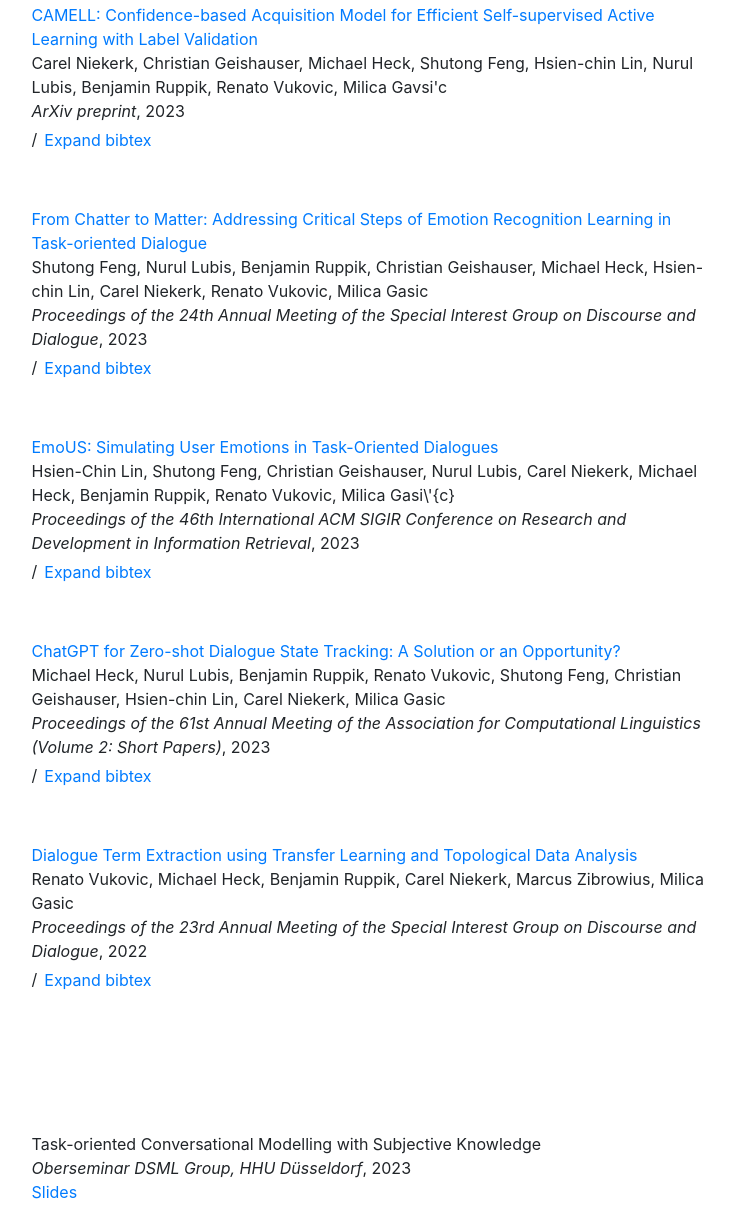
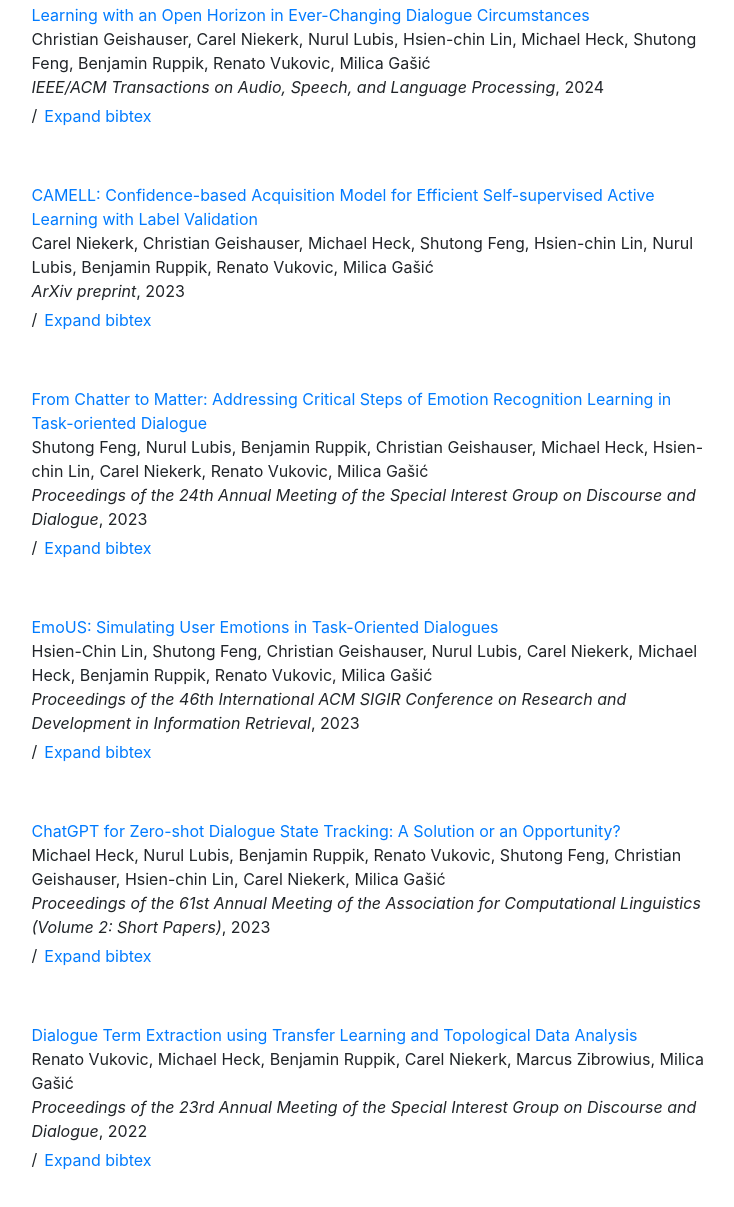
Before and after one commit to renatovukovic/renatovukovic.github.io, a plain HTML site: page index.html in a window 1280 px wide. Shown: the part 405-1612 px from the top of the page, without its empty margins (386-1120 px from the left). Drawn offline with nearby package versions, Linux system fonts and the light colour scheme.

Commit message:
add publication

```diff
--- a/index.html
+++ b/index.html
@@ -51,28 +51,33 @@
                 <div class="row" style="margin-top: 1em;">
                     <div class="col-sm-12" style="">
                         <h4>Publications</h4>
-                        <div style="margin-bottom: 3em;"> <div class="row"><div class="col-sm-3"></div><div class="col-sm-9"><a href="https://api.semanticscholar.org/CorpusID:264128297" target="_blank">CAMELL: Confidence-based Acquisition Model for Efficient Self-supervised Active Learning with Label Validation</a> <br>Carel Niekerk, Christian Geishauser, Michael Heck, Shutong Feng, Hsien-chin Lin, Nurul Lubis, Benjamin Ruppik, Renato Vukovic, Milica Gavsi'c <br><span style="font-style: italic;">ArXiv preprint</span>, 2023 <br> /<button class="btn btn-link" type="button" data-toggle="collapse" data-target="#collapseNiekerk2023CAMELLCA" aria-expanded="false" aria-controls="collapseExample" style="margin-left: -6px; margin-top: -2px;">Expand bibtex</button><div class="collapse" id="collapseNiekerk2023CAMELLCA"><div class="card card-body"><pre><code>@InProceedings{Niekerk2023CAMELLCA,
-	author = {Carel Niekerk and Christian Geishauser and Michael Heck and Shutong Feng and Hsien-chin Lin and Nurul Lubis and Benjamin Ruppik and Renato Vukovic and Milica Gavsi'c},
+                        <div style="margin-bottom: 3em;"> <div class="row"><div class="col-sm-3"></div><div class="col-sm-9"><a href="https://ieeexplore.ieee.org/document/10491378" target="_blank">Learning with an Open Horizon in Ever-Changing Dialogue Circumstances</a> <br>Christian Geishauser, Carel Niekerk, Nurul Lubis, Hsien-chin Lin, Michael Heck, Shutong Feng, Benjamin Ruppik, Renato Vukovic, Milica Gašić <br><span style="font-style: italic;">IEEE/ACM Transactions on Audio, Speech, and Language Processing</span>, 2024 <br> /<button class="btn btn-link" type="button" data-toggle="collapse" data-target="#collapsegeishauser2024recored" aria-expanded="false" aria-controls="collapseExample" style="margin-left: -6px; margin-top: -2px;">Expand bibtex</button><div class="collapse" id="collapsegeishauser2024recored"><div class="card card-body"><pre><code>@InProceedings{geishauser2024recored,
+	author = {Christian Geishauser and Carel Niekerk and Nurul Lubis and Hsien-chin Lin and Michael Heck and Shutong Feng and Benjamin Ruppik and Renato Vukovic and Milica Gašić},
+	title = {Learning with an Open Horizon in Ever-Changing Dialogue Circumstances},
+	booktitle = {IEEE/ACM Transactions on Audio, Speech, and Language Processing},
+	year = {2024},
+}</pre></code></div></div> </div> </div> </div><div style="margin-bottom: 3em;"> <div class="row"><div class="col-sm-3"></div><div class="col-sm-9"><a href="https://api.semanticscholar.org/CorpusID:264128297" target="_blank">CAMELL: Confidence-based Acquisition Model for Efficient Self-supervised Active Learning with Label Validation</a> <br>Carel Niekerk, Christian Geishauser, Michael Heck, Shutong Feng, Hsien-chin Lin, Nurul Lubis, Benjamin Ruppik, Renato Vukovic, Milica Gašić <br><span style="font-style: italic;">ArXiv preprint</span>, 2023 <br> /<button class="btn btn-link" type="button" data-toggle="collapse" data-target="#collapseNiekerk2023CAMELLCA" aria-expanded="false" aria-controls="collapseExample" style="margin-left: -6px; margin-top: -2px;">Expand bibtex</button><div class="collapse" id="collapseNiekerk2023CAMELLCA"><div class="card card-body"><pre><code>@InProceedings{Niekerk2023CAMELLCA,
+	author = {Carel Niekerk and Christian Geishauser and Michael Heck and Shutong Feng and Hsien-chin Lin and Nurul Lubis and Benjamin Ruppik and Renato Vukovic and Milica Gašić},
 	title = {CAMELL: Confidence-based Acquisition Model for Efficient Self-supervised Active Learning with Label Validation},
 	booktitle = {ArXiv preprint},
 	year = {2023},
-}</pre></code></div></div> </div> </div> </div><div style="margin-bottom: 3em;"> <div class="row"><div class="col-sm-3"></div><div class="col-sm-9"><a href="https://aclanthology.org/2023.sigdial-1.8" target="_blank">From Chatter to Matter: Addressing Critical Steps of Emotion Recognition Learning in Task-oriented Dialogue</a> <br>Shutong Feng, Nurul Lubis, Benjamin Ruppik, Christian Geishauser, Michael Heck, Hsien-chin Lin, Carel Niekerk, Renato Vukovic, Milica Gasic <br><span style="font-style: italic;">Proceedings of the 24th Annual Meeting of the Special Interest Group on Discourse and Dialogue</span>, 2023 <br> /<button class="btn btn-link" type="button" data-toggle="collapse" data-target="#collapsefeng-etal-2023-chatter" aria-expanded="false" aria-controls="collapseExample" style="margin-left: -6px; margin-top: -2px;">Expand bibtex</button><div class="collapse" id="collapsefeng-etal-2023-chatter"><div class="card card-body"><pre><code>@InProceedings{feng-etal-2023-chatter,
-	author = {Shutong Feng and Nurul Lubis and Benjamin Ruppik and Christian Geishauser and Michael Heck and Hsien-chin Lin and Carel Niekerk and Renato Vukovic and Milica Gasic},
+}</pre></code></div></div> </div> </div> </div><div style="margin-bottom: 3em;"> <div class="row"><div class="col-sm-3"></div><div class="col-sm-9"><a href="https://aclanthology.org/2023.sigdial-1.8" target="_blank">From Chatter to Matter: Addressing Critical Steps of Emotion Recognition Learning in Task-oriented Dialogue</a> <br>Shutong Feng, Nurul Lubis, Benjamin Ruppik, Christian Geishauser, Michael Heck, Hsien-chin Lin, Carel Niekerk, Renato Vukovic, Milica Gašić <br><span style="font-style: italic;">Proceedings of the 24th Annual Meeting of the Special Interest Group on Discourse and Dialogue</span>, 2023 <br> /<button class="btn btn-link" type="button" data-toggle="collapse" data-target="#collapsefeng-etal-2023-chatter" aria-expanded="false" aria-controls="collapseExample" style="margin-left: -6px; margin-top: -2px;">Expand bibtex</button><div class="collapse" id="collapsefeng-etal-2023-chatter"><div class="card card-body"><pre><code>@InProceedings{feng-etal-2023-chatter,
+	author = {Shutong Feng and Nurul Lubis and Benjamin Ruppik and Christian Geishauser and Michael Heck and Hsien-chin Lin and Carel Niekerk and Renato Vukovic and Milica Gašić},
 	title = {From Chatter to Matter: Addressing Critical Steps of Emotion Recognition Learning in Task-oriented Dialogue},
 	booktitle = {Proceedings of the 24th Annual Meeting of the Special Interest Group on Discourse and Dialogue},
 	year = {2023},
-}</pre></code></div></div> </div> </div> </div><div style="margin-bottom: 3em;"> <div class="row"><div class="col-sm-3"></div><div class="col-sm-9"><a href="https://doi.org/10.1145/3539618.3592092" target="_blank">EmoUS: Simulating User Emotions in Task-Oriented Dialogues</a> <br>Hsien-Chin Lin, Shutong Feng, Christian Geishauser, Nurul Lubis, Carel Niekerk, Michael Heck, Benjamin Ruppik, Renato Vukovic, Milica Gasi\'{c} <br><span style="font-style: italic;">Proceedings of the 46th International ACM SIGIR Conference on Research and Development in Information Retrieval</span>, 2023 <br> /<button class="btn btn-link" type="button" data-toggle="collapse" data-target="#collapse10.1145/3539618.3592092" aria-expanded="false" aria-controls="collapseExample" style="margin-left: -6px; margin-top: -2px;">Expand bibtex</button><div class="collapse" id="collapse10.1145/3539618.3592092"><div class="card card-body"><pre><code>@InProceedings{10.1145/3539618.3592092,
-	author = {Hsien-Chin Lin and Shutong Feng and Christian Geishauser and Nurul Lubis and Carel Niekerk and Michael Heck and Benjamin Ruppik and Renato Vukovic and Milica Gasi\'{c}},
+}</pre></code></div></div> </div> </div> </div><div style="margin-bottom: 3em;"> <div class="row"><div class="col-sm-3"></div><div class="col-sm-9"><a href="https://doi.org/10.1145/3539618.3592092" target="_blank">EmoUS: Simulating User Emotions in Task-Oriented Dialogues</a> <br>Hsien-Chin Lin, Shutong Feng, Christian Geishauser, Nurul Lubis, Carel Niekerk, Michael Heck, Benjamin Ruppik, Renato Vukovic, Milica Gašić <br><span style="font-style: italic;">Proceedings of the 46th International ACM SIGIR Conference on Research and Development in Information Retrieval</span>, 2023 <br> /<button class="btn btn-link" type="button" data-toggle="collapse" data-target="#collapse10.1145/3539618.3592092" aria-expanded="false" aria-controls="collapseExample" style="margin-left: -6px; margin-top: -2px;">Expand bibtex</button><div class="collapse" id="collapse10.1145/3539618.3592092"><div class="card card-body"><pre><code>@InProceedings{10.1145/3539618.3592092,
+	author = {Hsien-Chin Lin and Shutong Feng and Christian Geishauser and Nurul Lubis and Carel Niekerk and Michael Heck and Benjamin Ruppik and Renato Vukovic and Milica Gašić},
 	title = {EmoUS: Simulating User Emotions in Task-Oriented Dialogues},
 	booktitle = {Proceedings of the 46th International ACM SIGIR Conference on Research and Development in Information Retrieval},
 	year = {2023},
-}</pre></code></div></div> </div> </div> </div><div style="margin-bottom: 3em;"> <div class="row"><div class="col-sm-3"></div><div class="col-sm-9"><a href="https://aclanthology.org/2023.acl-short.81" target="_blank">ChatGPT for Zero-shot Dialogue State Tracking: A Solution or an Opportunity?</a> <br>Michael Heck, Nurul Lubis, Benjamin Ruppik, Renato Vukovic, Shutong Feng, Christian Geishauser, Hsien-chin Lin, Carel Niekerk, Milica Gasic <br><span style="font-style: italic;">Proceedings of the 61st Annual Meeting of the Association for Computational Linguistics (Volume 2: Short Papers)</span>, 2023 <br> /<button class="btn btn-link" type="button" data-toggle="collapse" data-target="#collapseheck-etal-2023-chatgpt" aria-expanded="false" aria-controls="collapseExample" style="margin-left: -6px; margin-top: -2px;">Expand bibtex</button><div class="collapse" id="collapseheck-etal-2023-chatgpt"><div class="card card-body"><pre><code>@InProceedings{heck-etal-2023-chatgpt,
-	author = {Michael Heck and Nurul Lubis and Benjamin Ruppik and Renato Vukovic and Shutong Feng and Christian Geishauser and Hsien-chin Lin and Carel Niekerk and Milica Gasic},
+}</pre></code></div></div> </div> </div> </div><div style="margin-bottom: 3em;"> <div class="row"><div class="col-sm-3"></div><div class="col-sm-9"><a href="https://aclanthology.org/2023.acl-short.81" target="_blank">ChatGPT for Zero-shot Dialogue State Tracking: A Solution or an Opportunity?</a> <br>Michael Heck, Nurul Lubis, Benjamin Ruppik, Renato Vukovic, Shutong Feng, Christian Geishauser, Hsien-chin Lin, Carel Niekerk, Milica Gašić <br><span style="font-style: italic;">Proceedings of the 61st Annual Meeting of the Association for Computational Linguistics (Volume 2: Short Papers)</span>, 2023 <br> /<button class="btn btn-link" type="button" data-toggle="collapse" data-target="#collapseheck-etal-2023-chatgpt" aria-expanded="false" aria-controls="collapseExample" style="margin-left: -6px; margin-top: -2px;">Expand bibtex</button><div class="collapse" id="collapseheck-etal-2023-chatgpt"><div class="card card-body"><pre><code>@InProceedings{heck-etal-2023-chatgpt,
+	author = {Michael Heck and Nurul Lubis and Benjamin Ruppik and Renato Vukovic and Shutong Feng and Christian Geishauser and Hsien-chin Lin and Carel Niekerk and Milica Gašić},
 	title = {ChatGPT for Zero-shot Dialogue State Tracking: A Solution or an Opportunity?},
 	booktitle = {Proceedings of the 61st Annual Meeting of the Association for Computational Linguistics (Volume 2: Short Papers)},
 	year = {2023},
-}</pre></code></div></div> </div> </div> </div><div style="margin-bottom: 3em;"> <div class="row"><div class="col-sm-3"></div><div class="col-sm-9"><a href="https://aclanthology.org/2022.sigdial-1.53" target="_blank">Dialogue Term Extraction using Transfer Learning and Topological Data Analysis</a> <br>Renato Vukovic, Michael Heck, Benjamin Ruppik, Carel Niekerk, Marcus Zibrowius, Milica Gasic <br><span style="font-style: italic;">Proceedings of the 23rd Annual Meeting of the Special Interest Group on Discourse and Dialogue</span>, 2022 <br> /<button class="btn btn-link" type="button" data-toggle="collapse" data-target="#collapsevukovic-etal-2022-dialogue" aria-expanded="false" aria-controls="collapseExample" style="margin-left: -6px; margin-top: -2px;">Expand bibtex</button><div class="collapse" id="collapsevukovic-etal-2022-dialogue"><div class="card card-body"><pre><code>@InProceedings{vukovic-etal-2022-dialogue,
-	author = {Renato Vukovic and Michael Heck and Benjamin Ruppik and Carel Niekerk and Marcus Zibrowius and Milica Gasic},
+}</pre></code></div></div> </div> </div> </div><div style="margin-bottom: 3em;"> <div class="row"><div class="col-sm-3"></div><div class="col-sm-9"><a href="https://aclanthology.org/2022.sigdial-1.53" target="_blank">Dialogue Term Extraction using Transfer Learning and Topological Data Analysis</a> <br>Renato Vukovic, Michael Heck, Benjamin Ruppik, Carel Niekerk, Marcus Zibrowius, Milica Gašić <br><span style="font-style: italic;">Proceedings of the 23rd Annual Meeting of the Special Interest Group on Discourse and Dialogue</span>, 2022 <br> /<button class="btn btn-link" type="button" data-toggle="collapse" data-target="#collapsevukovic-etal-2022-dialogue" aria-expanded="false" aria-controls="collapseExample" style="margin-left: -6px; margin-top: -2px;">Expand bibtex</button><div class="collapse" id="collapsevukovic-etal-2022-dialogue"><div class="card card-body"><pre><code>@InProceedings{vukovic-etal-2022-dialogue,
+	author = {Renato Vukovic and Michael Heck and Benjamin Ruppik and Carel Niekerk and Marcus Zibrowius and Milica Gašić},
 	title = {Dialogue Term Extraction using Transfer Learning and Topological Data Analysis},
 	booktitle = {Proceedings of the 23rd Annual Meeting of the Special Interest Group on Discourse and Dialogue},
 	year = {2022},
```
Also changed, not shown: 1 other file.
